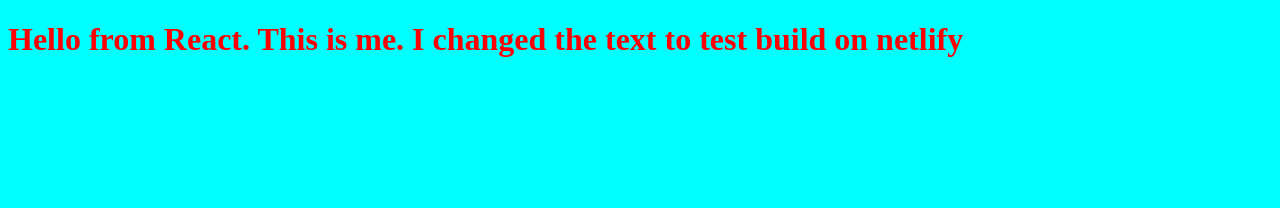
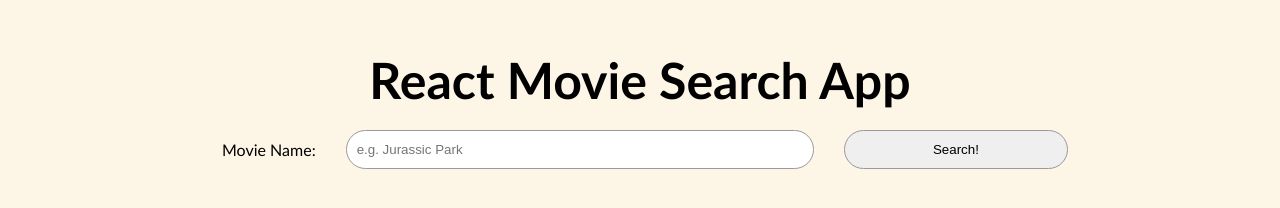
Before and after one commit to devKiratu/movie-search-app, a React app: page / in a window 1280 px wide. Built offline with nearby package versions, Linux system fonts and the light colour scheme.

Commit message:
update the app to a working version

```diff
--- a/package.json
+++ b/package.json
@@ -18,11 +18,15 @@
 	},
 	"homepage": "https://github.com/devKiratu/movie-search-app#readme",
 	"dependencies": {
+		"@babel/runtime": "^7.12.5",
+		"path-browserify": "^1.0.1",
 		"react": "^17.0.1",
-		"react-dom": "^17.0.1"
+		"react-dom": "^17.0.1",
+		"util": "^0.12.3"
 	},
 	"devDependencies": {
 		"@babel/core": "^7.12.9",
+		"@babel/plugin-transform-runtime": "^7.12.1",
 		"@babel/preset-env": "^7.12.7",
 		"@babel/preset-react": "^7.12.7",
 		"babel-loader": "^8.2.2",
--- a/src/components/App.js
+++ b/src/components/App.js
@@ -1,10 +1,12 @@
 import React from "react";
 import styles from "../style.css";
 
+import SearchMovies from "./SearchMovies";
+
 export default function App() {
 	return (
-		<h1>
-			Hello from React. This is me. I changed the text to test build on netlify
-		</h1>
+		<div>
+			<SearchMovies />
+		</div>
 	);
 }
--- /dev/null
+++ b/src/components/ContentCard.js
@@ -0,0 +1,23 @@
+import React from "react";
+
+export default function ContentCard({ movie }) {
+	return (
+		<div className="content-card">
+			<img
+				className="content-card-image"
+				src={`https://image.tmdb.org/t/p/w185_and_h278_bestv2/${movie.poster_path}`}
+				alt={movie.title + " poster"}
+			/>
+			<div className="content-card-content">
+				<h3 className="content-card-title">{movie.title}</h3>
+				<p>
+					<small>RELEASE DATE: {movie.release_date}</small>
+				</p>
+				<p>
+					<small>RATING: {movie.vote_average}</small>
+				</p>
+				<p className="content-card-desc">{movie.overview}</p>
+			</div>
+		</div>
+	);
+}
--- /dev/null
+++ b/src/components/SearchMovies.js
@@ -0,0 +1,51 @@
+import React, { useState } from "react";
+import ContentCard from "./ContentCard";
+
+export default function SearchMovies() {
+	const [query, setQuery] = useState("");
+	const [movies, setMovies] = useState([]);
+
+	const searchMovie = async (e) => {
+		e.preventDefault();
+
+		const url = `https://cors-anywhere.herokuapp.com/https://api.themoviedb.org/3/search/movie?api_key=5dcf7f28a88be0edc01bbbde06f024ab&language=en-US&query=${query}&page=1&include_adult=false`;
+
+		try {
+			const res = await fetch(url);
+			const data = await res.json();
+			console.log(data);
+			setMovies(data.results);
+		} catch (err) {
+			console.error(err);
+		}
+	};
+
+	return (
+		<div>
+			<h1>React Movie Search App</h1>
+			<form className="search-box" onSubmit={searchMovie}>
+				<label className="search-box-label" htmlFor="query">
+					Movie Name:
+				</label>
+				<input
+					className="search-box-input"
+					type="text"
+					name="query"
+					placeholder="e.g. Jurassic Park"
+					value={query}
+					onChange={(e) => setQuery(e.target.value)}
+				/>
+				<button className="search-box-button" type="submit">
+					Search!
+				</button>
+			</form>
+			<div>
+				{movies
+					.filter((movie) => movie.poster_path)
+					.map((movie) => (
+						<ContentCard movie={movie} key={movie.id} />
+					))}
+			</div>
+		</div>
+	);
+}
--- a/src/style.css
+++ b/src/style.css
@@ -1,4 +1,56 @@
+* {
+	box-sizing: border-box;
+	margin: 0;
+	padding: 0;
+}
+
 body {
-	background-color: aqua;
-	color: red;
+	max-width: 70vw;
+	margin: 0 auto;
+	background-color: #fdf5e6;
+	text-align: center;
+	font-family: "Trebuchet MS", "Lucida Sans Unicode", "Lucida Grande",
+		"Lucida Sans", Arial, sans-serif;
 }
+
+h1 {
+	margin-top: 50px;
+	font-size: 50px;
+}
+
+.search-box {
+	margin: 20px;
+	display: grid;
+	gap: 20px;
+	/* grid-template-columns: auto 2fr 1fr; */
+}
+
+.search-box-label {
+	padding: 10px;
+}
+
+.search-box-input {
+	padding: 10px;
+	border: 1px solid #999;
+	border-radius: 20px;
+}
+
+.search-box-button {
+	padding: 10px;
+	/* margin-left: 10px; */
+	border-radius: 20px;
+	border: 1px solid #999;
+	cursor: pointer;
+}
+
+@media (min-width: 786px) {
+	.search-box {
+		margin: 20px;
+		display: grid;
+		grid-template-columns: auto 2fr 1fr;
+	}
+
+	.search-box-button {
+		margin-left: 10px;
+	}
+}
--- a/webpack.config.js
+++ b/webpack.config.js
@@ -7,6 +7,7 @@
 		path: path.join(__dirname, "/dist"),
 		filename: "index_bundle.js",
 	},
+
 	module: {
 		rules: [
 			{
```
Also changed, not shown: .babelrc, 1 other file.
